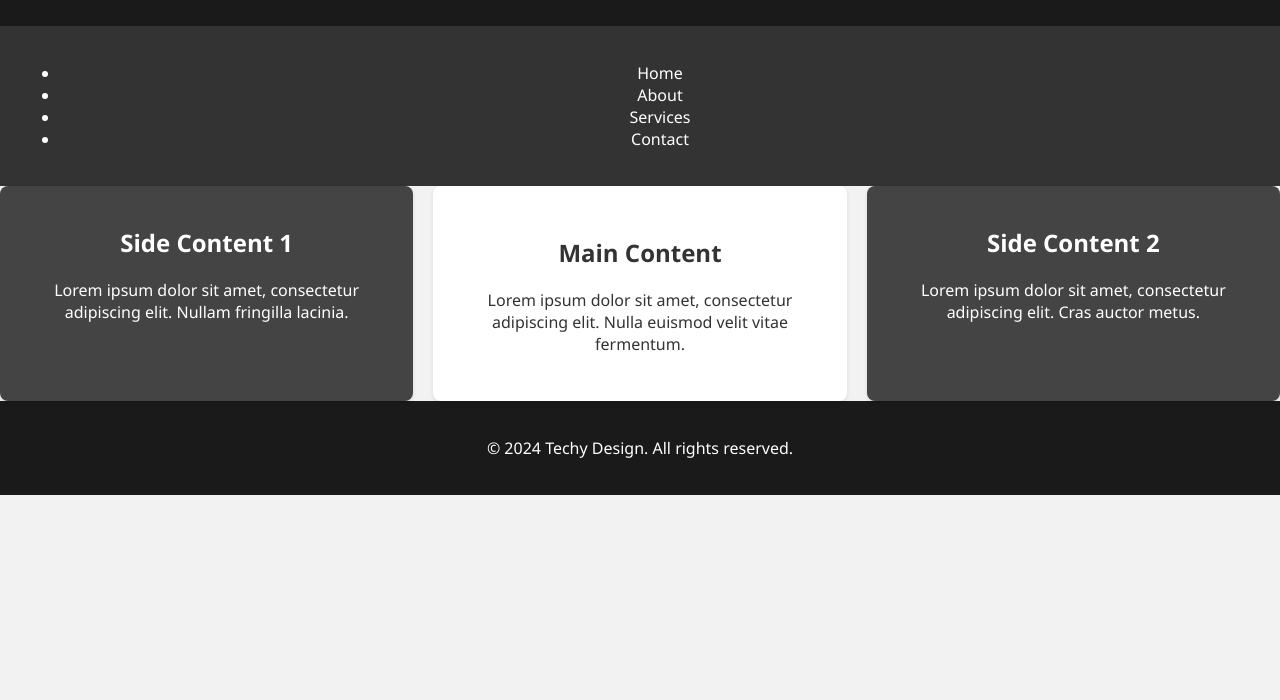
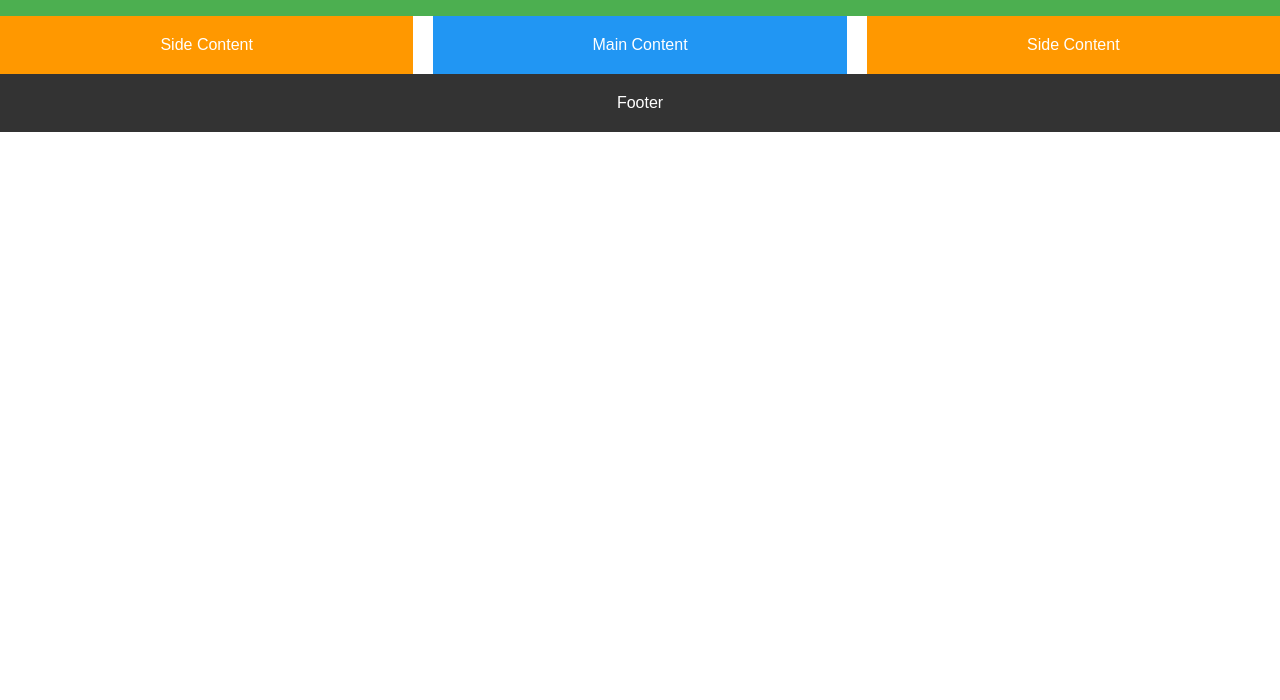
Before and after one commit to alenthepro123/ass-1-basic-html-layout, a plain HTML site: page index.html in a window 1280 px wide. Shown: the part 100-800 px from the top of the page. Drawn offline with Linux system fonts and the light colour scheme.

Commit message:
index.html

```diff
--- a/index.html
+++ b/index.html
@@ -3,84 +3,68 @@
 <head>
 <meta charset="UTF-8">
 <meta name="viewport" content="width=device-width, initial-scale=1.0">
-<title>Advanced HTML Layout</title>
+<title>Improved HTML Layout</title>
 <style>
     body {
         margin: 0;
         padding: 0;
-        font-family: 'Segoe UI', Tahoma, Geneva, Verdana, sans-serif;
-        background-color: #f2f2f2;
-        color: #333;
+        font-family: Arial, sans-serif;
     }
-    header, nav, main, footer, aside.left, aside.right {
+    header, nav, main, footer, .left, .right {
         padding: 20px;
+        color: rgb(255, 255, 255);
         text-align: center;
     }
     header {
-        background-color: #1a1a1a;
-        color: #fff;
+        background-color: #333;
     }
     nav {
-        background-color: #333;
-        color: #fff;
+        background-color: #4CAF50;
     }
-    aside.left, aside.right {
-        background-color: #444;
-        color: #fff;
+    .left, .right {
+        background-color: #FF9800;
     }
     main {
-        background-color: #ddd;
+        background-color: #2196F3;
     }
     footer {
-        background-color: #1a1a1a;
-        color: #fff;
+        background-color: #333;
     }
     .container {
-        display: grid;
-        grid-template-columns: repeat(auto-fit, minmax(300px, 1fr));
+        display: flex;
+        flex-wrap: wrap;
+        justify-content: center;
         gap: 20px;
     }
     .content {
-        padding: 30px;
-        background-color: #fff;
-        border-radius: 8px;
-        box-shadow: 0 2px 4px rgba(0, 0, 0, 0.1);
-        transition: all 0.3s ease;
+        flex: 1;
+        min-width: 300px;
     }
-    .content:hover {
-        transform: translateY(-5px);
-        box-shadow: 0 8px 16px rgba(0, 0, 0, 0.2);
+    aside, main {
+        flex-basis: calc(50% - 20px);
     }
 </style>
 </head>
 <body>
     <header>
-        <h1>Techy Header</h1>
+        Header
     </header>
     <nav>
-        <ul>
-            <li>Home</li>
-            <li>About</li>
-            <li>Services</li>
-            <li>Contact</li>
-        </ul>
+        Navigation Menu
     </nav>
     <div class="container">
         <aside class="left content">
-            <h2>Side Content 1</h2>
-            <p>Lorem ipsum dolor sit amet, consectetur adipiscing elit. Nullam fringilla lacinia.</p>
+            Side Content
         </aside>
         <main class="content">
-            <h2>Main Content</h2>
-            <p>Lorem ipsum dolor sit amet, consectetur adipiscing elit. Nulla euismod velit vitae fermentum.</p>
+            Main Content
         </main>
         <aside class="right content">
-            <h2>Side Content 2</h2>
-            <p>Lorem ipsum dolor sit amet, consectetur adipiscing elit. Cras auctor metus.</p>
+            Side Content
         </aside>
     </div>
     <footer>
-        <p>&copy; 2024 Techy Design. All rights reserved.</p>
+        Footer
     </footer>
 </body>
 </html>
```
